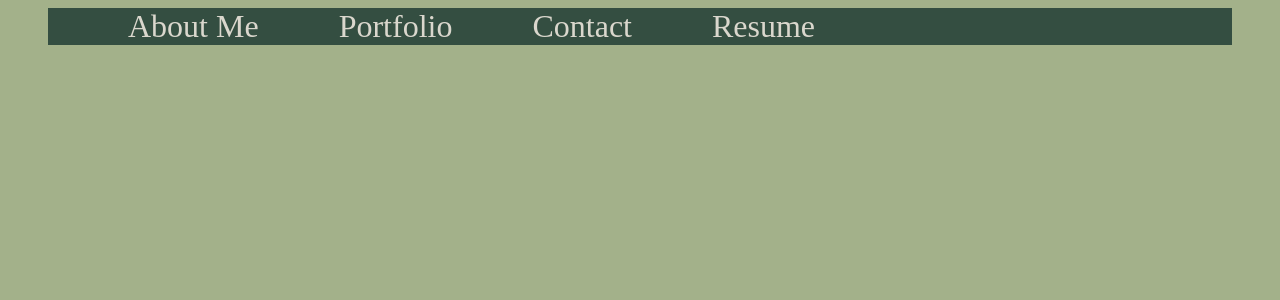
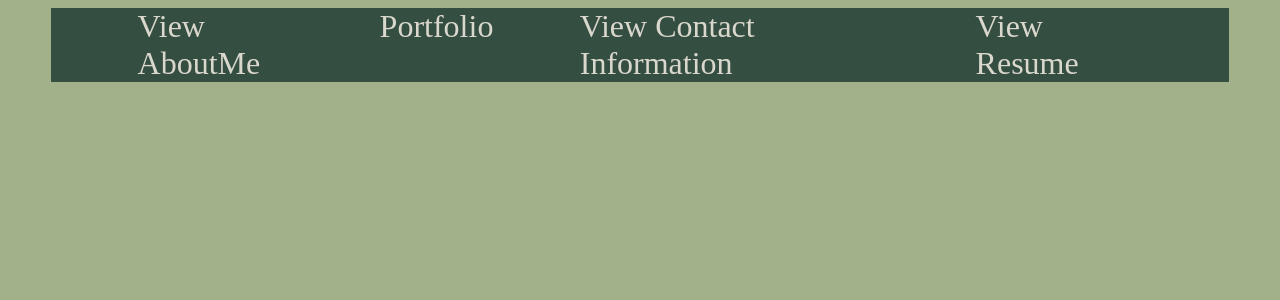
Before and after one commit to AOsman0/react-portfolio, a React (Create React App) app: page / in a window 1280 px wide. Shown: the top 300 px of the page. Built offline with nearby package versions, Linux system fonts and the light colour scheme.

Commit message:
testing react features

```diff
--- a/src/App.css
+++ b/src/App.css
@@ -19,7 +19,7 @@
   justify-content: space-between;
   color: var(--timberwolf);
   text-decoration: none;
-  margin-inline: 2.5rem;
+  margin-inline: 2.7rem;
 }
 
 body {
--- /dev/null
+++ b/src/components/AboutMe.js
@@ -0,0 +1,12 @@
+import penguines from "../images/penguines.jpeg";
+
+export const AboutMe = ({ firstName, colour }) => {
+  return (
+    <div>
+      <h1>{firstName}</h1>
+      <div>
+        <img src={penguines} alt={colour} />
+      </div>
+    </div>
+  );
+};
--- a/src/components/Header.js
+++ b/src/components/Header.js
@@ -1,30 +1,89 @@
 import "../App.css";
+import { useState } from "react";
 import Container from "react-bootstrap/Container";
 import Nav from "react-bootstrap/Nav";
 import Navbar from "react-bootstrap/Navbar";
 
+import { AboutMe } from "./AboutMe";
+
 export const Header = () => {
+  const [isAboutMe, setIsAboutMe] = useState(false);
+
+  // setting state variable name of state to be false
+  const [isContactMe, setIsContactMe] = useState(false);
+
+  // set up state variable name of state to be false
+
+  const [isPortfolioMe, setisPortfolioMe] = useState(false);
+
+  const handlePortfolioView = () => {
+    console.log("clicked on portfolio");
+  };
+
+  const handleAboutMe = () => {
+    // on click function
+    console.log("clicked");
+    // calling the function and setting variable to be true
+    setIsAboutMe(!isAboutMe);
+  };
+
+  const handleContactMe = () => {
+    // on click function
+    console.log("clicked-on-contact");
+    // calling the function and setting variable to be true
+    setIsContactMe(!isContactMe);
+  };
+
+  // contact function to be rendered
+  const contact = () => {
+    return (
+      <div>
+        <li>My Name</li>
+      </div>
+    );
+  };
+
   return (
     <>
       <Navbar className="nav-bar">
         <Container>
           <Nav className="me-auto">
-            <Nav.Link href="#about-me" className="me-auto">
-              About Me
+            <Nav.Link
+              href="#about-me"
+              className="me-auto"
+              onClick={handleAboutMe}
+            >
+              {isAboutMe ? "Hide About Me" : "View AboutMe"}
             </Nav.Link>
-            <Nav.Link href="#contact" className="me-auto">
+            <Nav.Link
+              href="#contact"
+              className="me-auto"
+              onClick={handlePortfolioView}
+            >
               Portfolio
             </Nav.Link>
-            <Nav.Link href="#portfolio" className="me-auto">
-              Contact
+            <Nav.Link
+              href="#portfolio"
+              className="me-auto"
+              onClick={handleContactMe}
+            >
+              View Contact Information
             </Nav.Link>
             <Nav.Link href="#portfolio" className="me-auto">
-              Resume
+              <a
+                className="me-auto"
+                href="https://drive.google.com/drive/folders/1wYdy6L-cLO_LW9MlBuOz7TYlMWaxB9oN?usp=sharing"
+              >
+                View Resume
+              </a>
             </Nav.Link>
           </Nav>
         </Container>
       </Navbar>
       <br />
+      <div>{isAboutMe && <AboutMe colour="red" firstName="Osman" />}</div>
+      {/* setting variable name to be true and rendering the contact function  */}
+      <div>{isContactMe && contact()}</div>
     </>
   );
 };
```
Also changed, not shown: src/images/penguines.jpeg (added).
